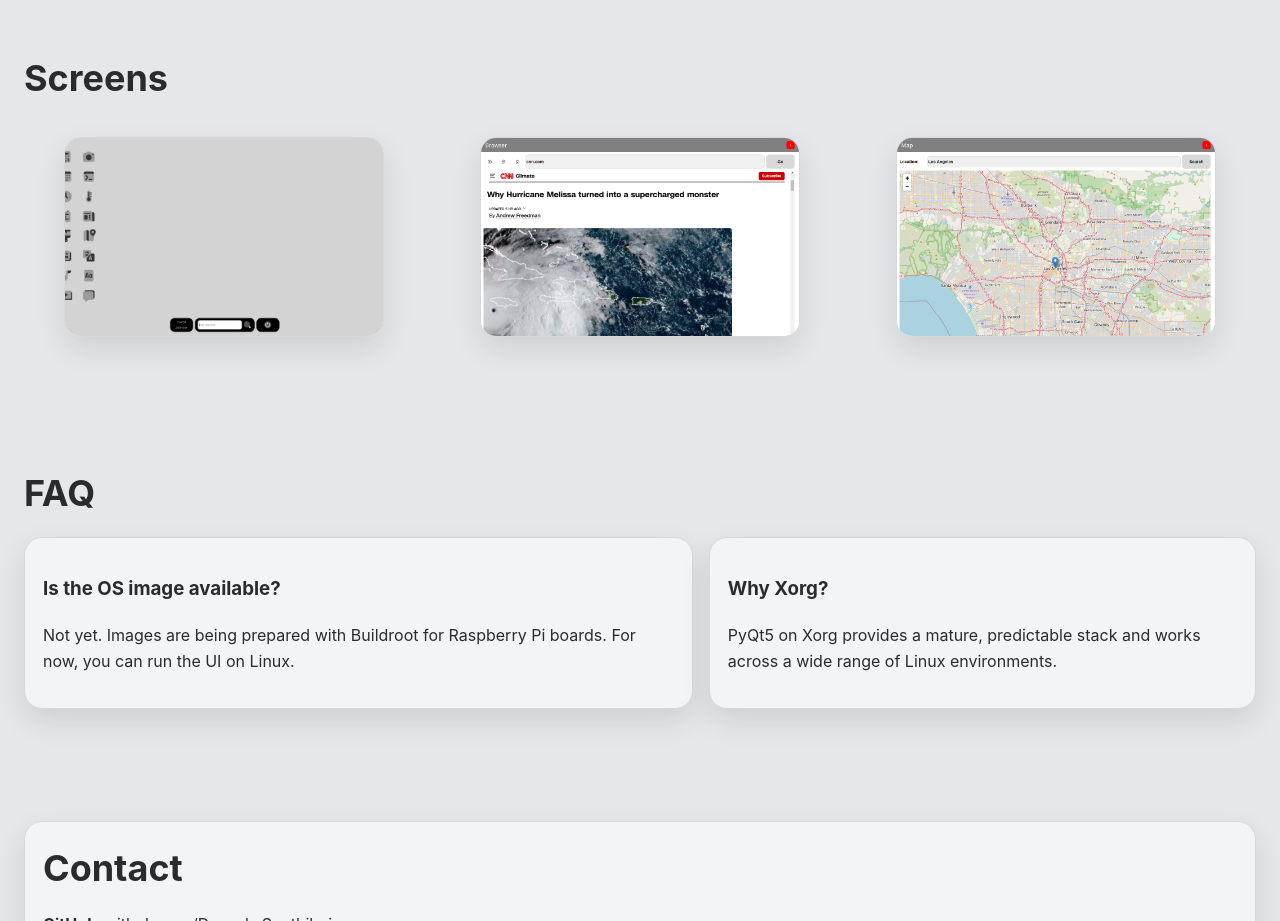
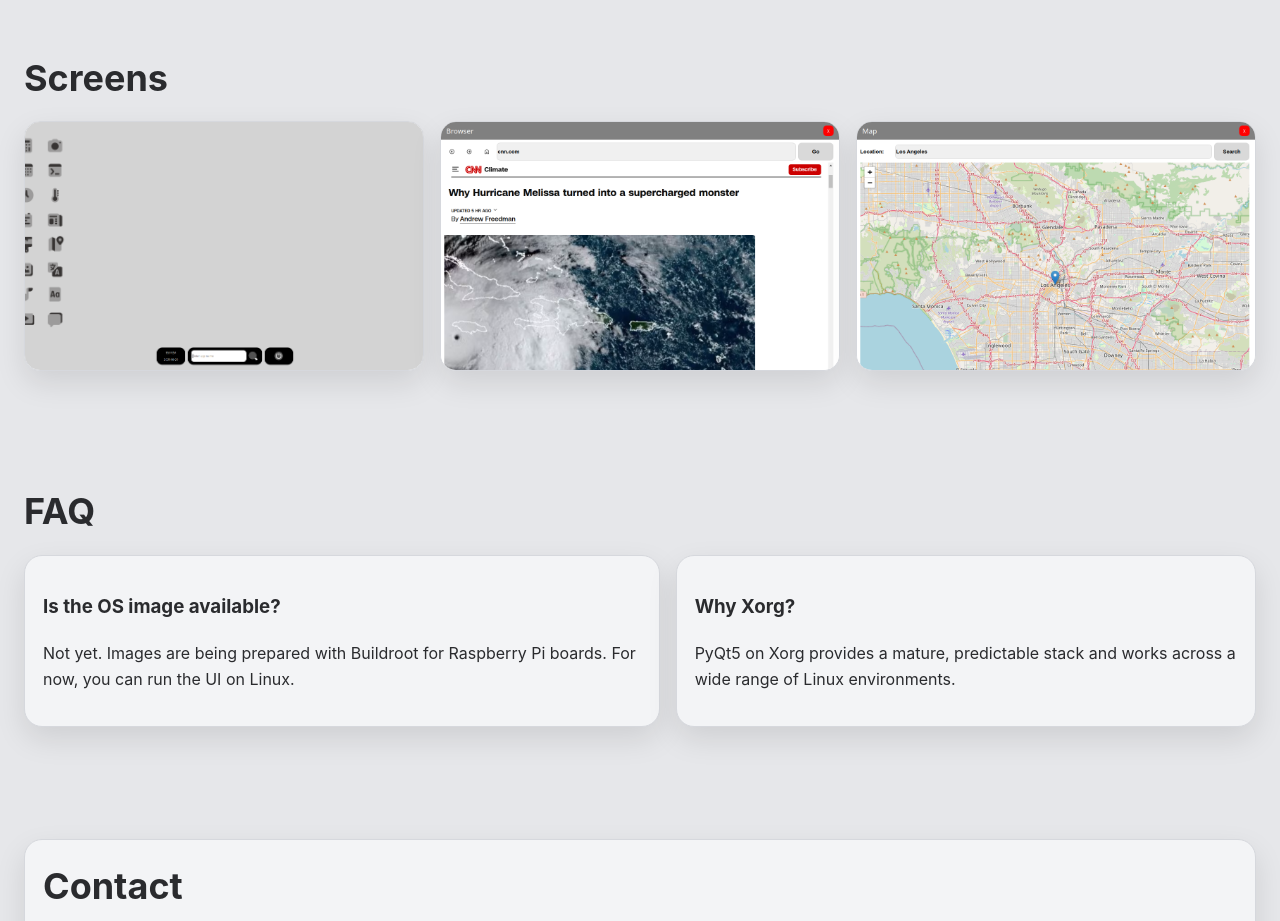
Before and after one commit to Devesh-Senthilraja/WinterOS, a plain HTML site: page index.html in a window 1280 px wide. Shown: the part 2540-3461 px from the top of the page. Drawn offline with Linux system fonts and the light colour scheme.

Commit message:
Updated image tile sizing under screens section

```diff
--- a/index.html
+++ b/index.html
@@ -43,13 +43,14 @@
     h2{margin:0 0 14px;font-size:clamp(24px,3vw,36px)}
 
     .features{display:grid;grid-template-columns:repeat(3,1fr);gap:16px}
-    .two{display:grid;grid-template-columns:1.1fr .9fr;gap:16px}
+    .two{display:grid;grid-template-columns:1.15fr 1.05fr;gap:16px}
     .shots{
       display:grid;
       grid-template-columns:repeat(3,minmax(340px, 1fr));
       gap: 16px;
     }
     .shot{
+      margin:0;
       aspect-ratio:16/10;
       border:1px solid var(--muted);
       border-radius:16px;
```
